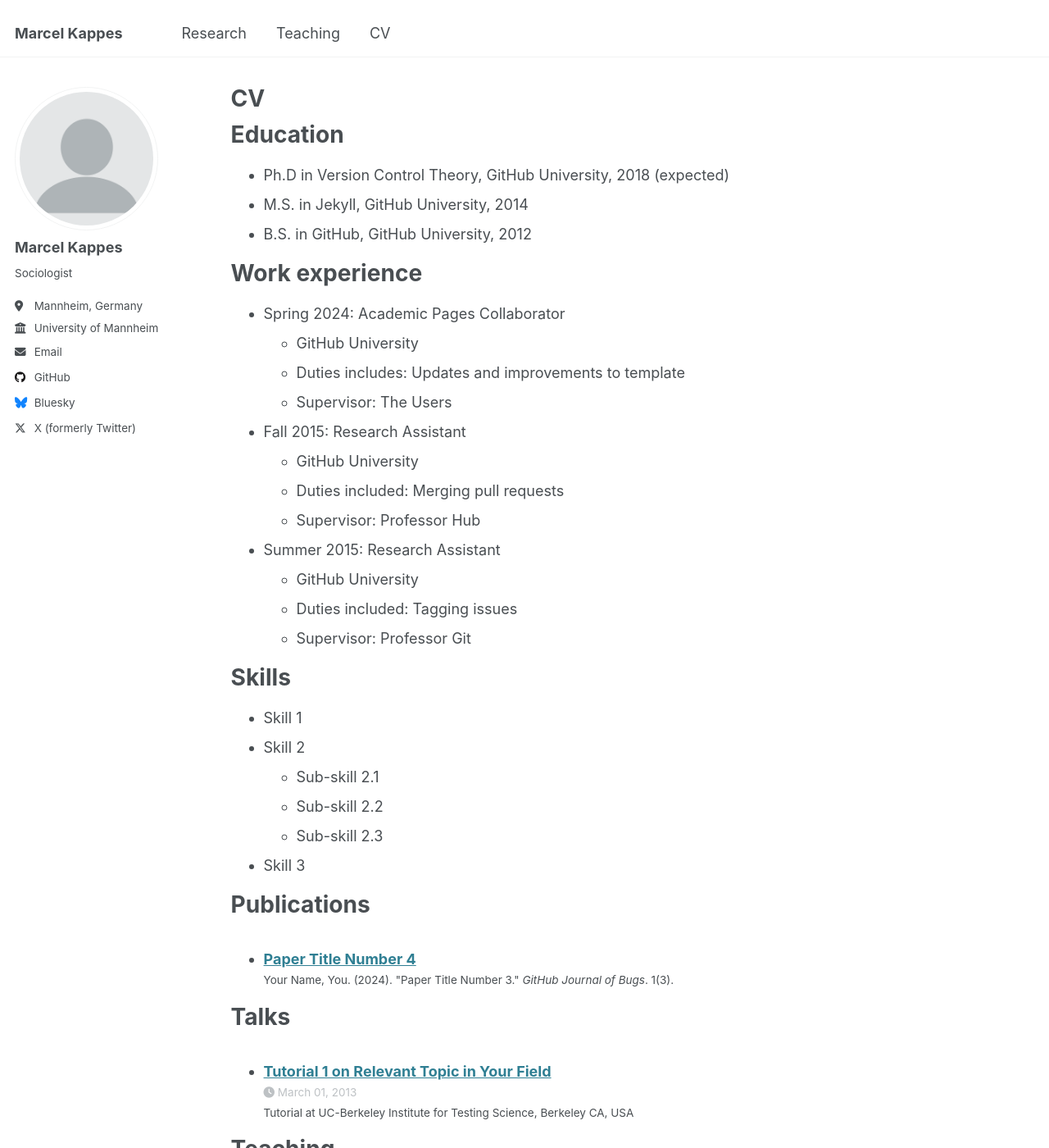
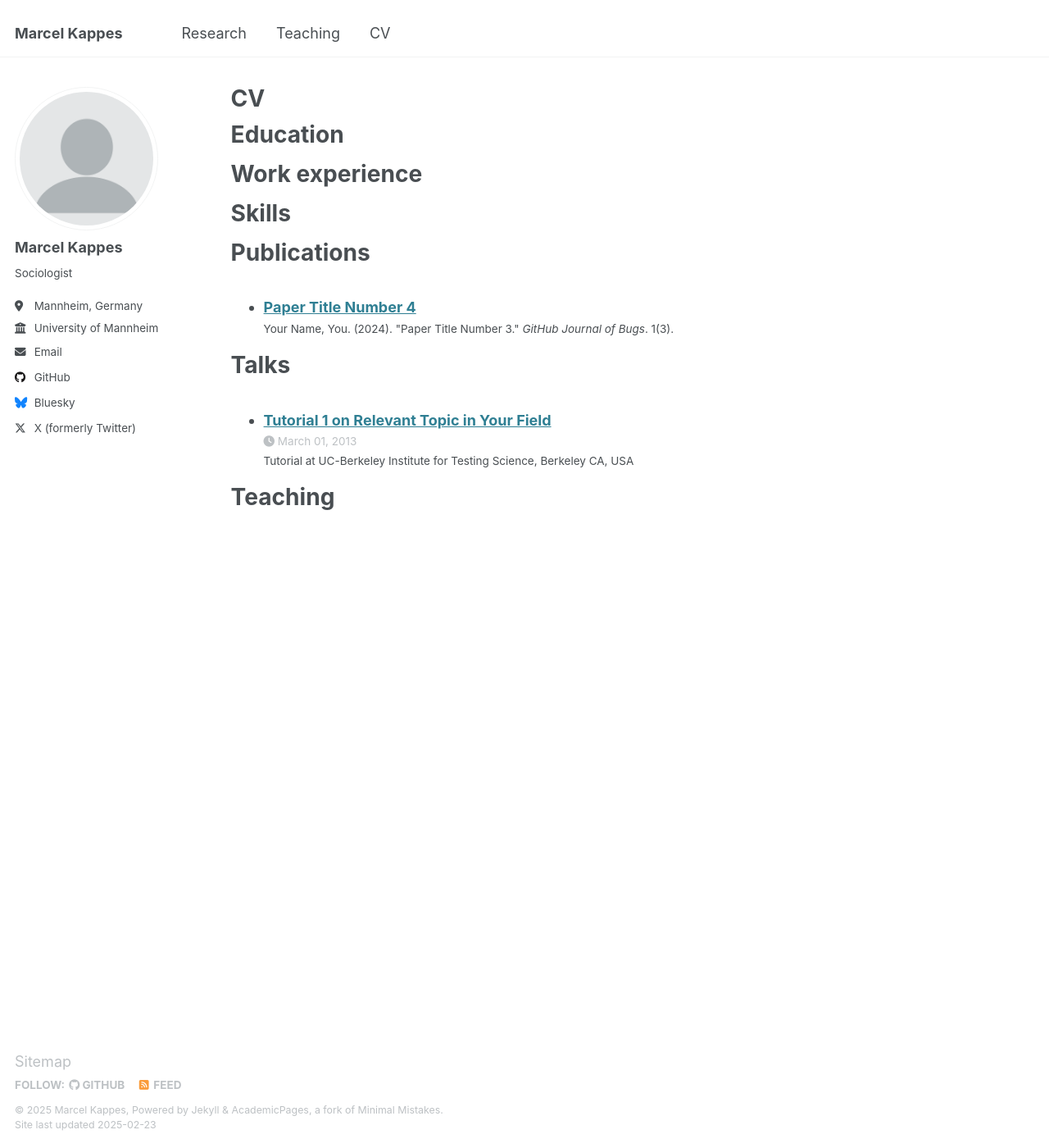
Before and after one commit to markappe/markappe.github.io, a Jekyll site: the page built from _pages/cv.md, in a window 1280 px wide and 1400 px high. Shown: the whole window at 82% size. Built offline with Jekyll 4.4.1, drawn with Linux system fonts in a browser that asks for light colours; some of the changed text lies outside the part shown.

Commit message:
Update cv.md

```diff
--- a/_pages/cv.md
+++ b/_pages/cv.md
@@ -11,35 +11,12 @@ redirect_from:
 
 Education
 ======
-* Ph.D in Version Control Theory, GitHub University, 2018 (expected)
-* M.S. in Jekyll, GitHub University, 2014
-* B.S. in GitHub, GitHub University, 2012
 
 Work experience
 ======
-* Spring 2024: Academic Pages Collaborator
-  * GitHub University
-  * Duties includes: Updates and improvements to template
-  * Supervisor: The Users
-
-* Fall 2015: Research Assistant
-  * GitHub University
-  * Duties included: Merging pull requests
-  * Supervisor: Professor Hub
-
-* Summer 2015: Research Assistant
-  * GitHub University
-  * Duties included: Tagging issues
-  * Supervisor: Professor Git
 
 Skills
 ======
-* Skill 1
-* Skill 2
-  * Sub-skill 2.1
-  * Sub-skill 2.2
-  * Sub-skill 2.3
-* Skill 3
 
 Publications
 ======
@@ -58,7 +35,3 @@ Teaching
   <ul>{% for post in site.teaching reversed %}
     {% include archive-single-cv.html %}
   {% endfor %}</ul>
-
-Service and leadership
-======
-* Currently signed in to 43 different slack teams
```
